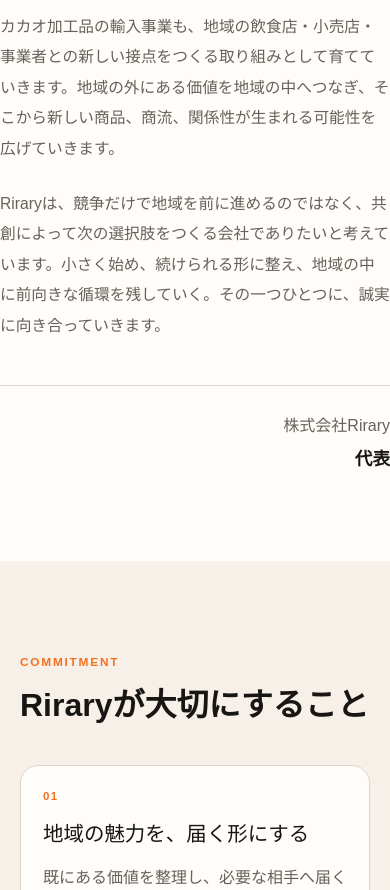
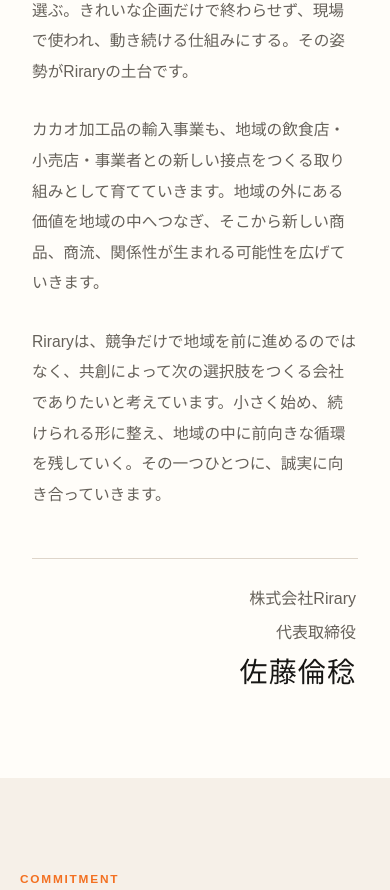
Before and after one commit to rirary2025-cloud/rirary-web, a Next.js app in the folder app/: page /message in a window 390 px wide. Shown: the part 1612-2502 px from the top of the page. Built offline with nearby package versions, Linux system fonts and the light colour scheme.

Commit message:
Refine representative message mobile layout

```diff
--- a/app/app/globals.css
+++ b/app/app/globals.css
@@ -818,7 +818,11 @@
 }
 .message-signature strong {
   color: var(--color-ink);
-  font-size: 1.1rem;
+  font-family: "HGP行書体", "HGS行書体", "Yuji Syuku", "Kaiti SC", "STKaiti", "Yu Mincho", "Hiragino Mincho ProN", serif;
+  font-size: 1.65rem;
+  font-weight: 500;
+  line-height: 1.25;
+  letter-spacing: .04em;
 }
 .message-commitment-grid {
   display: grid;
@@ -1113,6 +1117,25 @@
     line-height: 1.95;
   }
 
+  .message-layout {
+    width: min(calc(100vw - 64px), var(--container));
+    padding-inline: 0;
+  }
+
+  .message-body {
+    gap: 28px;
+    padding-inline: 0;
+  }
+
+  .message-signature {
+    gap: 10px;
+    padding-right: 2px;
+  }
+
+  .message-signature strong {
+    font-size: 1.75rem;
+  }
+
   .message-commitment { padding: 22px; }
 
   .service-feature-image {
--- a/app/app/message/page.tsx
+++ b/app/app/message/page.tsx
@@ -49,7 +49,8 @@
             ))}
             <div className="message-signature">
               <span>{representativeMessage.signature.company}</span>
-              <strong>{representativeMessage.signature.title}</strong>
+              <span>{representativeMessage.signature.title}</span>
+              <strong>{representativeMessage.signature.name}</strong>
             </div>
           </div>
         </div>
--- a/app/lib/site-data.ts
+++ b/app/lib/site-data.ts
@@ -110,7 +110,8 @@
   ],
   signature: {
     company: "株式会社Rirary",
-    title: "代表",
+    title: "代表取締役",
+    name: "佐藤倫稔",
   },
 } as const;
 
```
